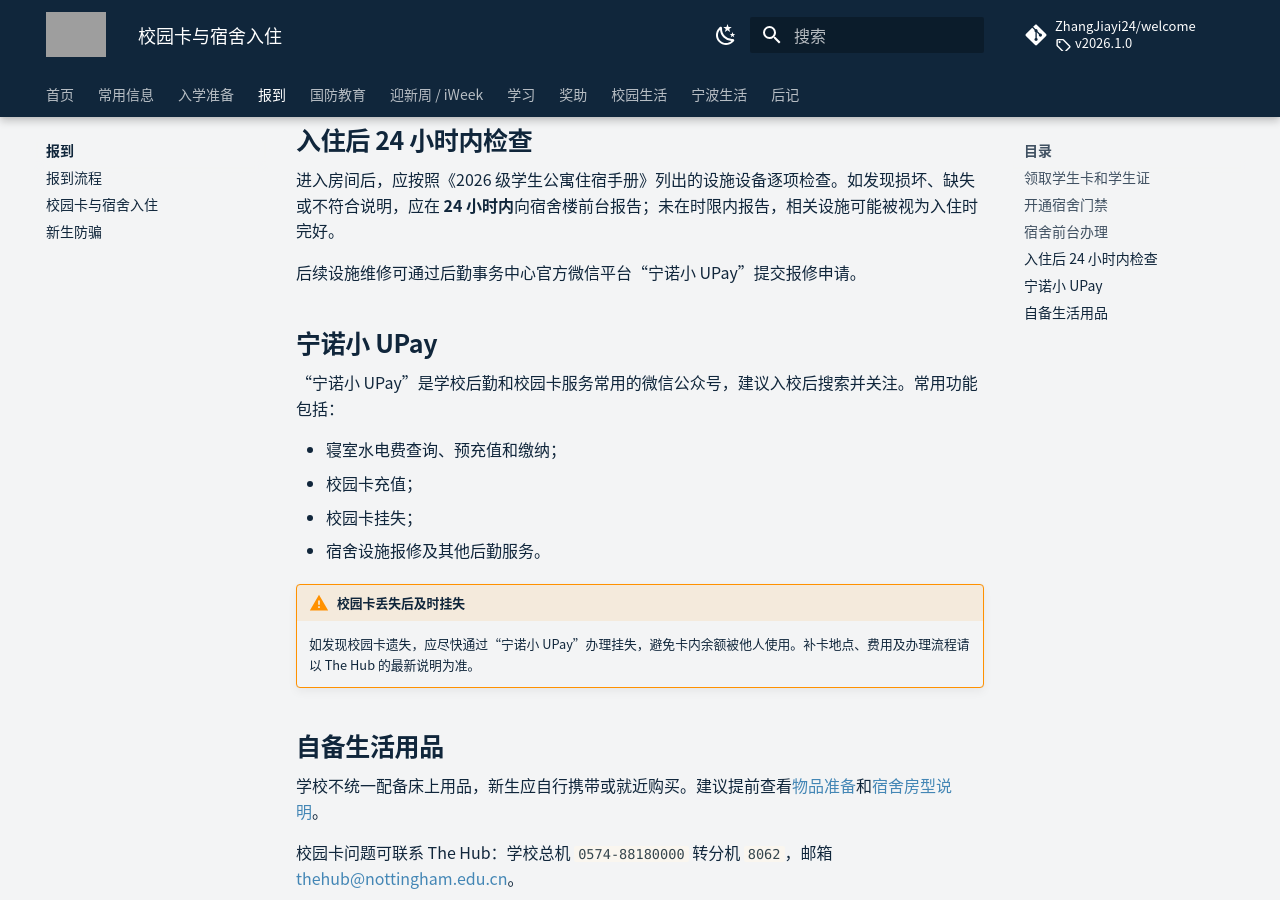
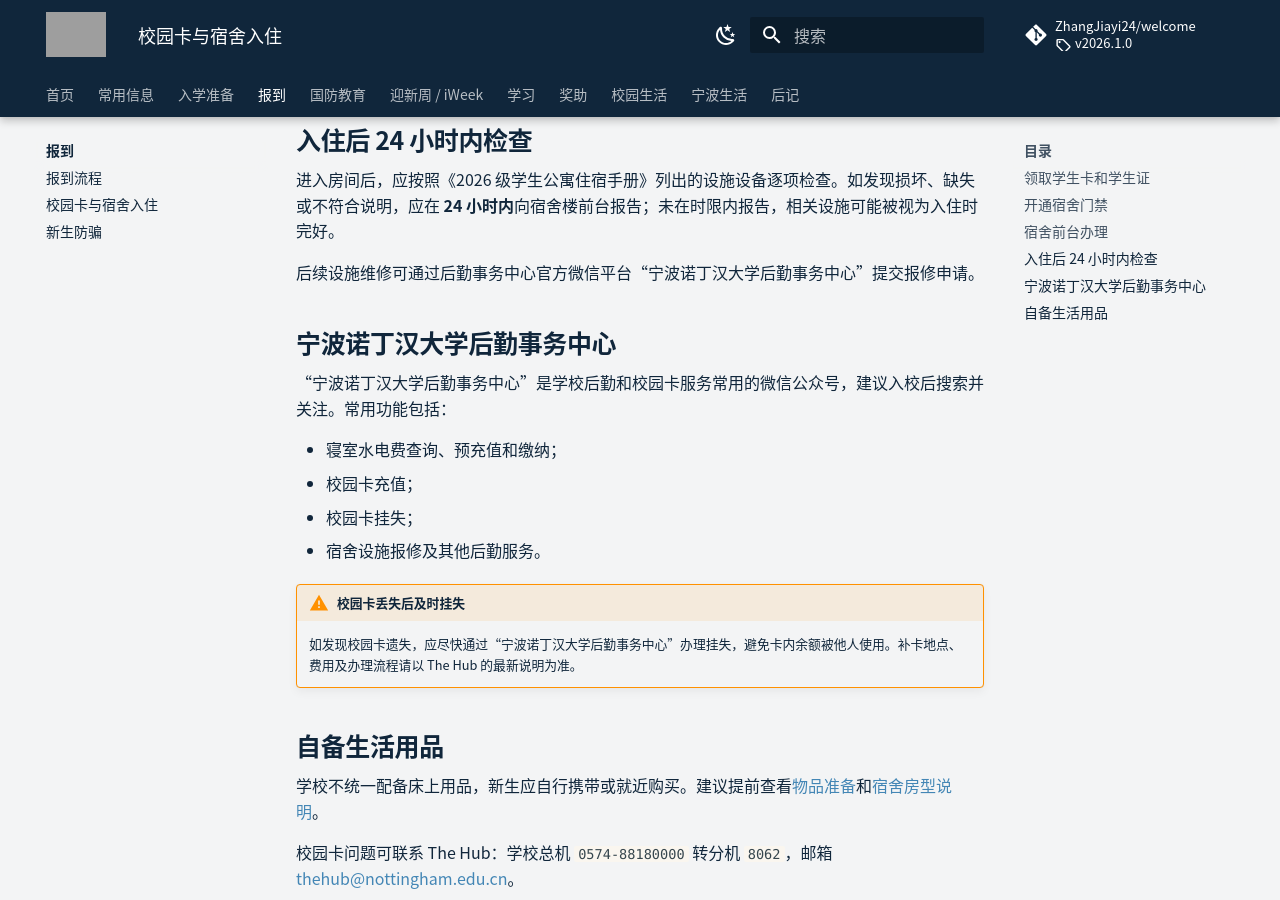
Before and after one commit to ZhangJiayi24/welcome, an MkDocs documentation site: the page built from docs/registration/campus-card.md, in a window 1280 px wide and 900 px high, scrolled down 885 px. Built offline with MkDocs 1.6.1 and Material for MkDocs 9.7.7, drawn with Linux system fonts in a browser that asks for light colours; comment, search, counter and statistics services are not loaded; grey boxes are pictures that could not be loaded.

Commit message:
更新后勤事务中心公众号名称

```diff
--- a/docs/campus-life/accommodation.md
+++ b/docs/campus-life/accommodation.md
@@ -35,7 +35,7 @@
 | 电 | 0.558 元 / 千瓦时 |
 | 热水 | 50 元 / 立方米 |
 
-冷水和电费以寝室为单位结算，热水费从个人学生卡中即时扣除。日常使用应及时充值，可通过“宁诺小 UPay”办理预充值和后勤服务，具体操作见[校园卡与宿舍入住](../registration/campus-card.md#unnc-upay)。
+冷水和电费以寝室为单位结算，热水费从个人学生卡中即时扣除。日常使用应及时充值，可通过“宁波诺丁汉大学后勤事务中心”办理预充值和后勤服务，具体操作见[校园卡与宿舍入住](../registration/campus-card.md#unnc-upay)。
 
 学校为新生提供免费的校园网络服务。
 
@@ -153,7 +153,7 @@
 - 学校不统一配备床上用品，请自行携带或就近购买；
 - 每个寝室首位办理入住的新生需领取一只空调遥控器；
 - 入住后应按照《2026 级学生公寓住宿手册》检查房间设施，如有损坏或缺失，应在 24 小时内向宿舍楼前台说明；
-- 后续维修可通过后勤事务中心官方微信公众号“宁诺小 UPay”提交申请，具体说明见[校园卡与宿舍入住](../registration/campus-card.md#unnc-upay)；
+- 后续维修可通过后勤事务中心官方微信公众号“宁波诺丁汉大学后勤事务中心”提交申请，具体说明见[校园卡与宿舍入住](../registration/campus-card.md#unnc-upay)；
 - 每栋宿舍楼设有宿管、生活老师和公共区域保洁人员。
 
 公寓部咨询电话：`0574-88180820` / `0574-88180811`；邮箱：[Accommodation@nottingham.edu.cn](mailto:Accommodation@nottingham.edu.cn)。
--- a/docs/registration/campus-card.md
+++ b/docs/registration/campus-card.md
@@ -28,11 +28,11 @@
 
 进入房间后，应按照《2026 级学生公寓住宿手册》列出的设施设备逐项检查。如发现损坏、缺失或不符合说明，应在 **24 小时内**向宿舍楼前台报告；未在时限内报告，相关设施可能被视为入住时完好。
 
-后续设施维修可通过后勤事务中心官方微信平台“宁诺小 UPay”提交报修申请。
+后续设施维修可通过后勤事务中心官方微信平台“宁波诺丁汉大学后勤事务中心”提交报修申请。
 
-## 宁诺小 UPay { #unnc-upay }
+## 宁波诺丁汉大学后勤事务中心 { #unnc-upay }
 
-“宁诺小 UPay”是学校后勤和校园卡服务常用的微信公众号，建议入校后搜索并关注。常用功能包括：
+“宁波诺丁汉大学后勤事务中心”是学校后勤和校园卡服务常用的微信公众号，建议入校后搜索并关注。常用功能包括：
 
 - 寝室水电费查询、预充值和缴纳；
 - 校园卡充值；
@@ -40,7 +40,7 @@
 - 宿舍设施报修及其他后勤服务。
 
 !!! warning "校园卡丢失后及时挂失"
-    如发现校园卡遗失，应尽快通过“宁诺小 UPay”办理挂失，避免卡内余额被他人使用。补卡地点、费用及办理流程请以 The Hub 的最新说明为准。
+    如发现校园卡遗失，应尽快通过“宁波诺丁汉大学后勤事务中心”办理挂失，避免卡内余额被他人使用。补卡地点、费用及办理流程请以 The Hub 的最新说明为准。
 
 ## 自备生活用品
 
--- a/docs/toolkit/contacts.md
+++ b/docs/toolkit/contacts.md
@@ -54,6 +54,6 @@
 | 就业指导办公室（CES） | 总机转 8793 | [careers@nottingham.edu.cn](mailto:careers@nottingham.edu.cn) | CareersUNNC；Trent Building 228 |
 | 品牌与传媒办公室 | — | [commsandmarketing@nottingham.edu.cn](mailto:commsandmarketing@nottingham.edu.cn) | — |
 | 商务拓展部（BDO） | 0574-88180016 | — | BDO_UNNC |
-| 小 Upay | 0574-88180900 | — | 宁诺小Upay |
+| 宁波诺丁汉大学后勤事务中心 | 0574-88180900 | — | 宁波诺丁汉大学后勤事务中心 |
 | 后勤事务中心（LAC） | 0574-88180809 | [LAC@nottingham.edu.cn](mailto:LAC@nottingham.edu.cn) | — |
 | 李达三孵化园 | 0574-88180081 | [incubator@nottingham.edu.cn](mailto:incubator@nottingham.edu.cn) | UNNCIncubator |
```
